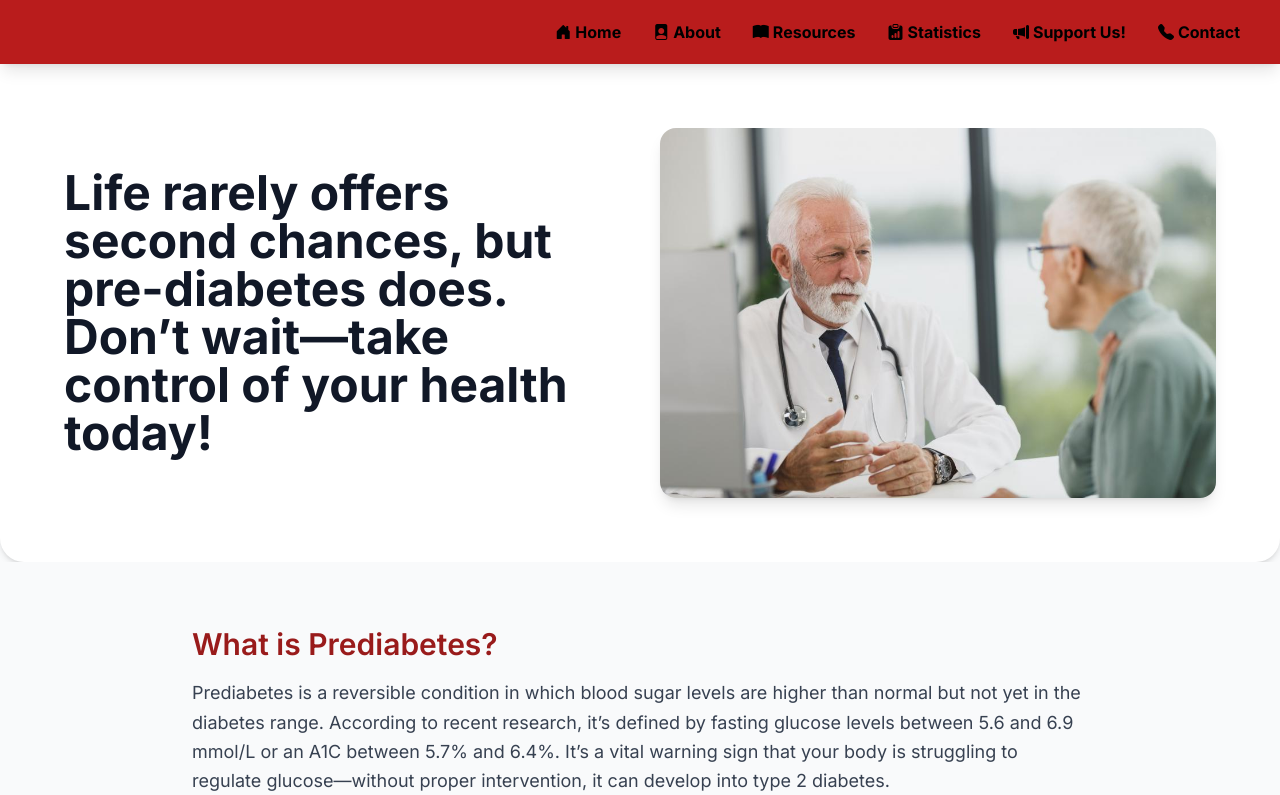
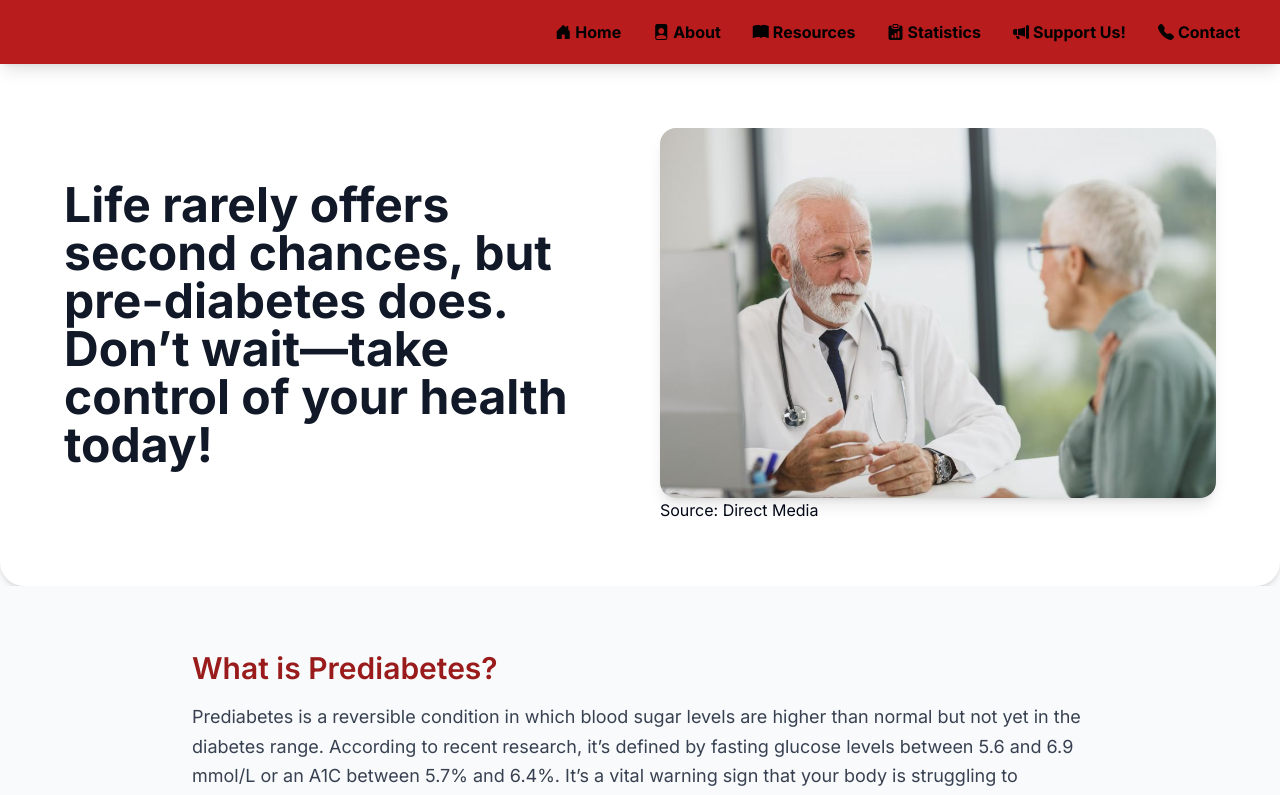
Before and after one commit to samSharivker/qol, a Next.js app in the folder website/: page / in a window 1280 px wide. Shown: the top 795 px of the page. Built offline with nearby package versions, Linux system fonts and the light colour scheme.

Commit message:
gave credit

```diff
--- a/website/app/page.tsx
+++ b/website/app/page.tsx
@@ -24,6 +24,7 @@ export default function Home() {
               className="w-full h-auto rounded-2xl shadow-lg"
               priority
             />
+            <p>Source: Direct Media</p>
           </div>
         </div>
       </section>
```
